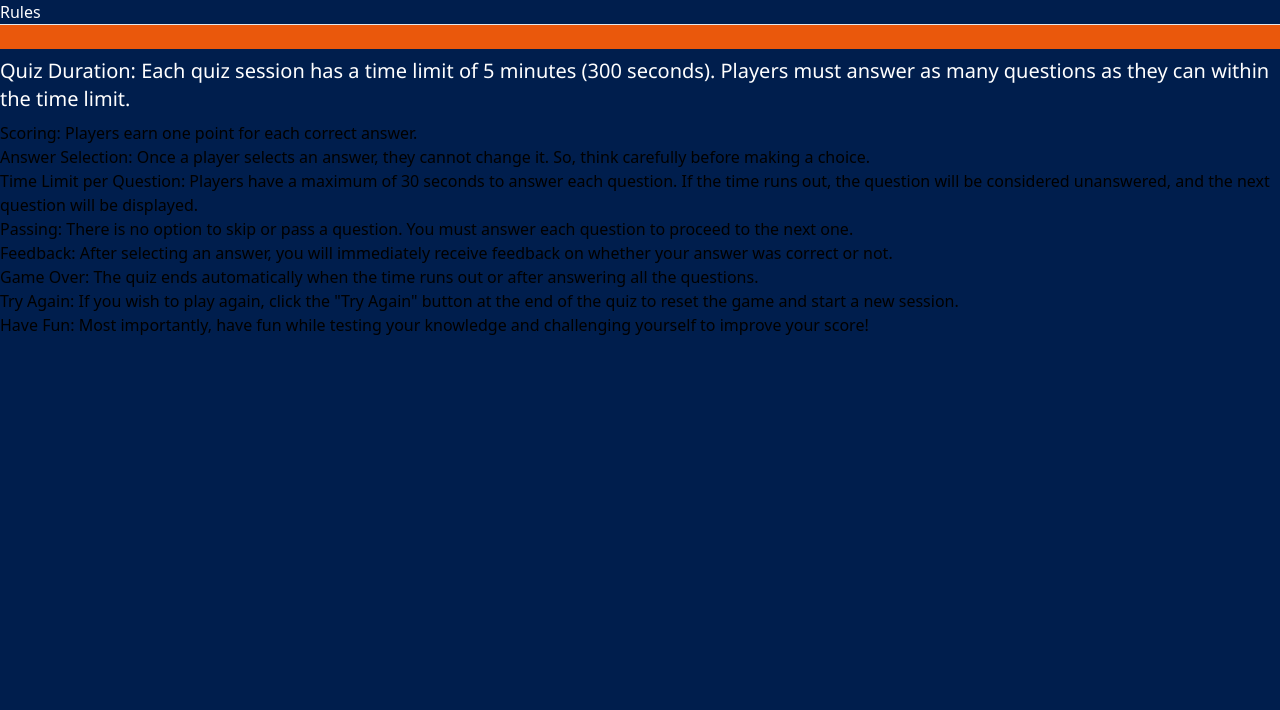
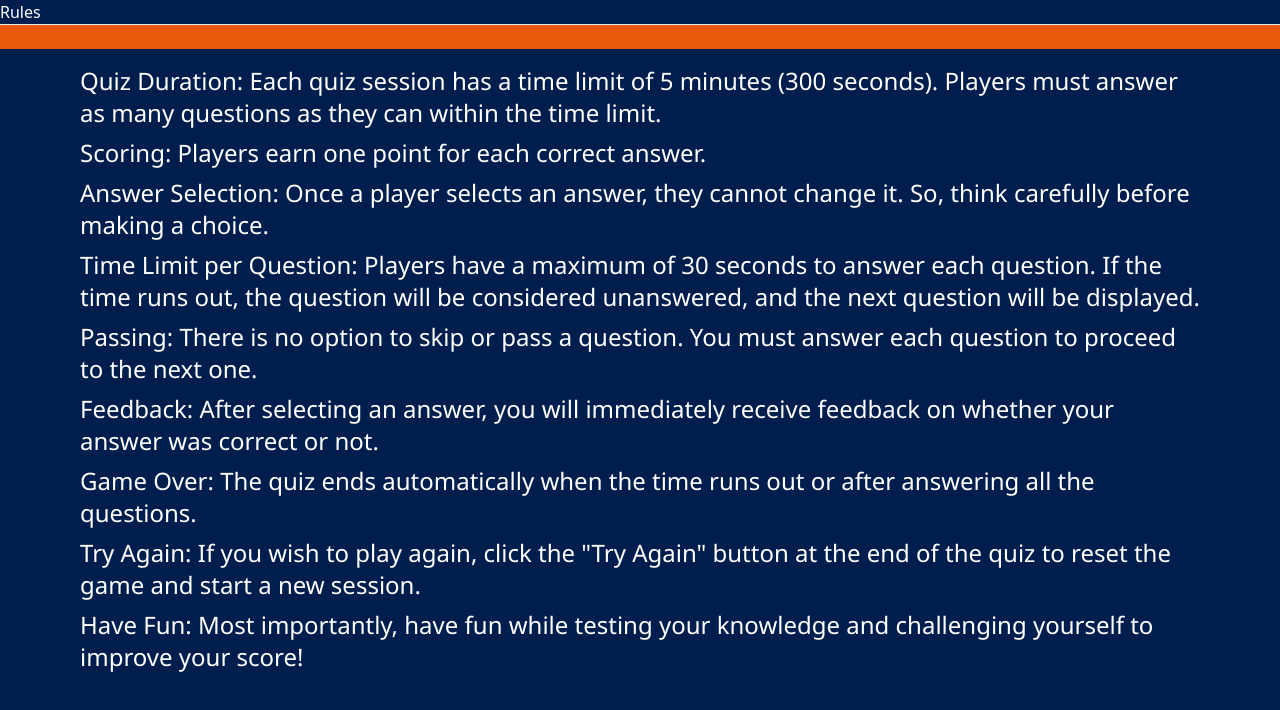
Before and after one commit to Saber1Y/REACT-QUIZZER, a React (Vite) app: page /Rule in a window 1280 px wide. Shown: the top 710 px of the page. Built offline with nearby package versions, Linux system fonts and the light colour scheme.

Commit message:
CREATE: RULES DATA

```diff
--- a/src/components/Rulee/Rules.jsx
+++ b/src/components/Rulee/Rules.jsx
@@ -7,39 +7,39 @@ const Rules = () => {
       <h2 className='text-semibold text-white text-base'>Rules</h2>
       <hr className='1px solid bg-orange-600 pt-6'/>
       <div>
-        <ol>
-          <li className='text-xl text-white my-2 font-seoge'>
+        <ol className='px-20 my-4'>
+          <li className='text-2xl text-white my-2 font-seoge'>
             Quiz Duration: Each quiz session has a time limit of 5 minutes (300
             seconds). Players must answer as many questions as they can within
             the time limit.
           </li>
-          <li>Scoring: Players earn one point for each correct answer.</li>
-          <li>
+          <li className='text-2xl text-white my-2 font-seoge'>Scoring: Players earn one point for each correct answer.</li>
+          <li className='text-2xl text-white my-2 font-seoge'>
             Answer Selection: Once a player selects an answer, they cannot
             change it. So, think carefully before making a choice.
           </li>
-          <li>
+          <li className='text-2xl text-white my-2 font-seoge'>
             Time Limit per Question: Players have a maximum of 30 seconds to
             answer each question. If the time runs out, the question will be
             considered unanswered, and the next question will be displayed.
           </li>
-          <li>
+          <li className='text-2xl text-white my-2 font-seoge'>
             Passing: There is no option to skip or pass a question. You must
             answer each question to proceed to the next one.
           </li>
-          <li>
+          <li className='text-2xl text-white my-2 font-seoge'>
             Feedback: After selecting an answer, you will immediately receive
             feedback on whether your answer was correct or not.
           </li>
-          <li>
+          <li className='text-2xl text-white my-2 font-seoge'>
             Game Over: The quiz ends automatically when the time runs out or
             after answering all the questions.
           </li>
-          <li>
+          <li className='text-2xl text-white my-2 font-seoge'>
             Try Again: If you wish to play again, click the "Try Again" button
             at the end of the quiz to reset the game and start a new session.
           </li>
-          <li>
+          <li className='text-2xl text-white my-2 font-seoge'>
             Have Fun: Most importantly, have fun while testing your knowledge
             and challenging yourself to improve your score!
           </li>
--- /dev/null
+++ b/src/components/rulesData.js
@@ -0,0 +1,40 @@
+const rulesData = [
+    {
+        id: 1,
+        text: "Quiz Duration: Each quiz session has a time limit of 5 minutes (300 seconds). Players must answer as many questions as they can within the time limit.",
+    },
+    {
+        id: 2,
+        text: "Scoring: Players earn one point for each correct answer.",
+    },
+    {
+        id: 3,
+        text: "Answer Selection: Once a player selects an answer, they cannot change it. So, think carefully before making a choice.",
+    },
+    {
+        id: 4,
+        text: "Time Limit per Question: Players have a maximum of 30 seconds to answer each question. If the time runs out, the question will be considered unanswered, and the next question will be displayed.",
+    },
+    {
+        id: 5,
+        text: "Passing: There is no option to skip or pass a question. You must answer each question to proceed to the next one.",
+    },
+    {
+        id: 6,
+        text: "Feedback: After selecting an answer, you will immediately receive feedback on whether your answer was correct or not.",
+    },
+    {
+        id: 7,
+        text: "Game Over: The quiz ends automatically when the time runs out or after answering all the questions.",
+    },
+    {
+        id: 8,
+        text: 'Try Again: If you wish to play again, click the "Try Again" button at the end of the quiz to reset the game and start a new session.',
+    },
+    {
+        id: 9,
+        text: "Have Fun: Most importantly, have fun while testing your knowledge and challenging yourself to improve your score!",
+    },
+];
+
+export default rulesData;
```
